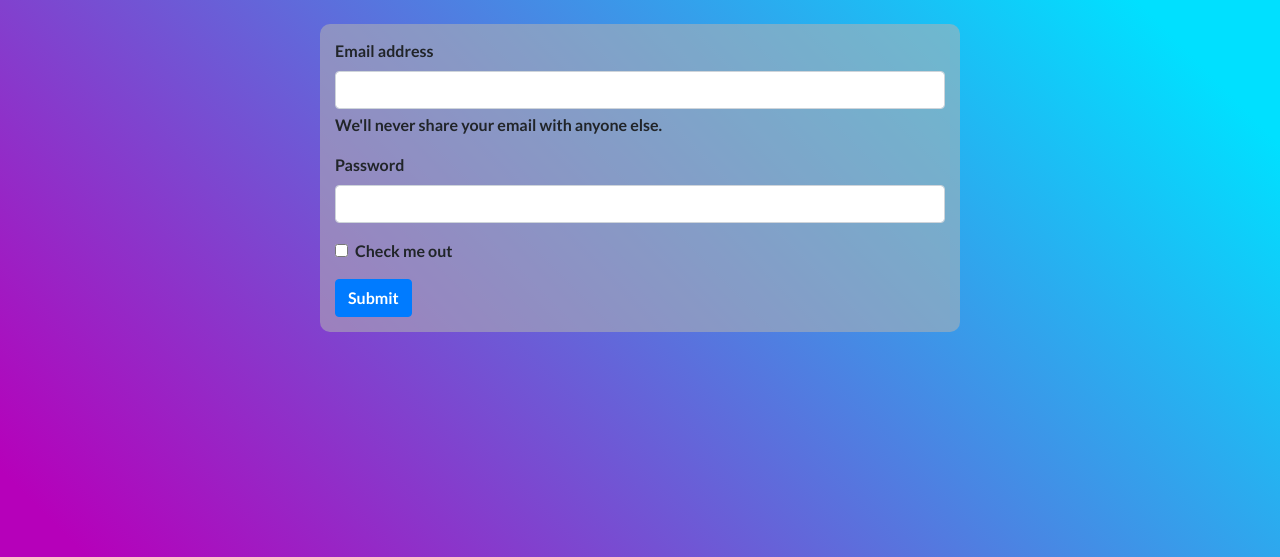
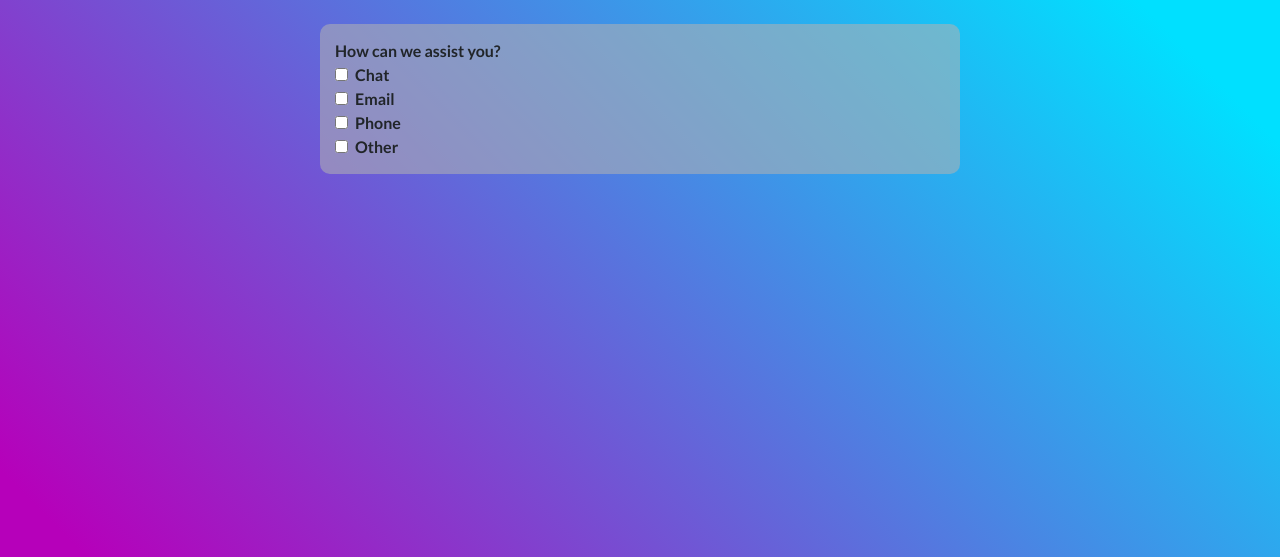
Before and after one commit to JGjumpshot/ROI, a Flask app: page /support in a window 1280 px wide. Shown: the part 56-613 px from the top of the page. Run offline with Flask 2, Linux system fonts and the light colour scheme.

Commit message:
checkbox selection

```diff
--- a/templates/support.html
+++ b/templates/support.html
@@ -1,21 +1,32 @@
 {% extends 'base.html' %}
 {% block content %}
 <form class="form-signup">
+    <div>How can we assist you?</div>
     <div class="signup-container">
-        <div class="mb-3">
-          <label for="exampleInputEmail1" class="form-label">Email address</label>
-          <input type="email" class="form-control" id="exampleInputEmail1" aria-describedby="emailHelp">
-          <div id="emailHelp" class="form-text">We'll never share your email with anyone else.</div>
-        </div>
-        <div class="mb-3">
-          <label for="exampleInputPassword1" class="form-label">Password</label>
-          <input type="password" class="form-control" id="exampleInputPassword1">
-        </div>
-        <div class="mb-3 form-check">
-          <input type="checkbox" class="form-check-input" id="exampleCheck1">
-          <label class="form-check-label" for="exampleCheck1">Check me out</label>
-        </div>
-        <button type="submit" class="btn btn-primary">Submit</button>
+      <div class="form-check">
+        <input class="form-check-input" type="checkbox" value="" id="defaultCheck1">
+        <label class="form-check-label" for="defaultCheck1">
+          Chat
+        </label>
+      </div>
+      <div class="form-check">
+        <input class="form-check-input" type="checkbox" value="" id="defaultCheck1">
+        <label class="form-check-label" for="defaultCheck1">
+          Email
+        </label>
+      </div>
+      <div class="form-check">
+        <input class="form-check-input" type="checkbox" value="" id="defaultCheck1">
+        <label class="form-check-label" for="defaultCheck1">
+          Phone
+        </label>
+      </div>
+      <div class="form-check">
+        <input class="form-check-input" type="checkbox" value="" id="defaultCheck1">
+        <label class="form-check-label" for="defaultCheck1">
+          Other
+        </label>
+      </div>
     </div>
   </form>
 
```
